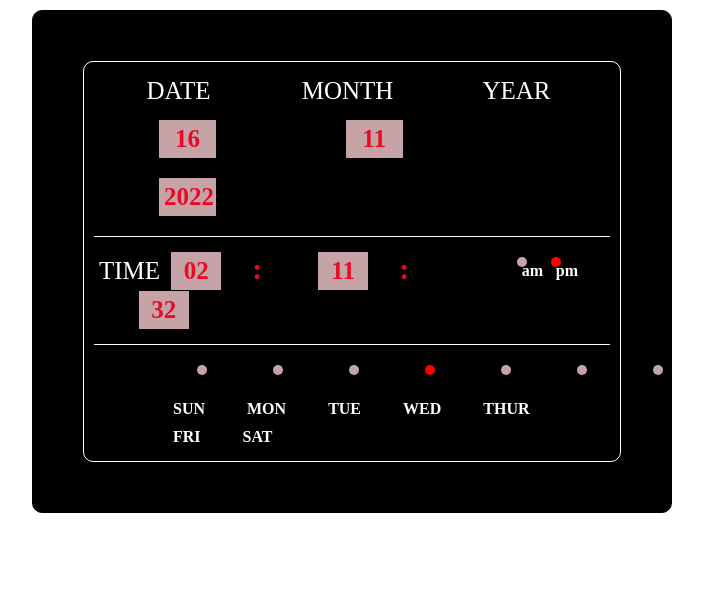
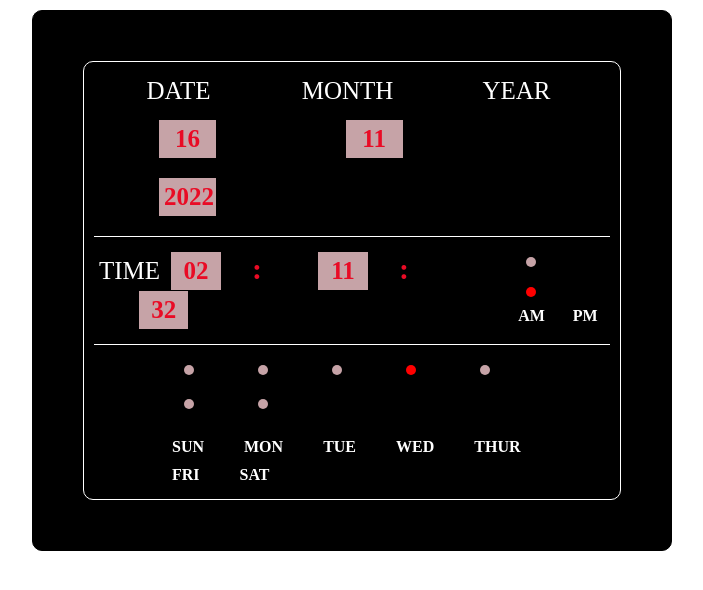
Before and after one commit to sharmila-gp/clock, a plain HTML site: page index.html in a window 1280 px wide. Shown: the whole page, without its empty margins (288-991 px from the left). Drawn offline with Linux system fonts and the light colour scheme.

Commit message:
complete clock

```diff
--- a/index.html
+++ b/index.html
@@ -23,9 +23,12 @@
 				<span class="red">:</span>
 				<strong class="margin-left margin-right"id="seconds">55</strong>
 			</div>
-			<div>
-				<span class="round"id="am"><b>am</b></span>
-				<span class="round"id="pm"><b>pm</b></span>
+			<div class="state">
+				<span class="round"id="am">
+				</span>
+				<span class="round"id="pm"></span>
+				<p><b>AM</b>
+				<b>PM</b><p>
 			</div>
 		</div>
 		<div class="day">
--- a/style.css
+++ b/style.css
@@ -40,7 +40,7 @@ span,strong{
 	margin:10px 65px ;
 	font-size:25px;
 }
-.time,.day{
+.time{
 	display:flex;
 
 }
@@ -72,28 +72,33 @@ span,strong{
 	background-color:#c6a3a7;
 	margin:10px;
 }
-b{
-	color:white;
 
-}
 .time-width{
 	width:80%;
 	font-size:25px;
 	margin-bottom:15px;
 }
+.state span{
+	margin:10px 20px;
+}
+.state b{
+	margin:0 12px ;
+	color:white;
+}
 .day{
-	width:80%;
-	margin:10px 70px;
+	width:85%;
+	margin:10px 60px;
 }
 .day span{
-	margin:10px 33px;
+	margin:10px 30px;
 }
+
 .names{
 	margin-left:60px;
 	margin-right:40px;
 }
 .names strong{
-	margin:0 14px;
+	margin:0 13px;
 }
   .active{
 	 background-color:red;
```
